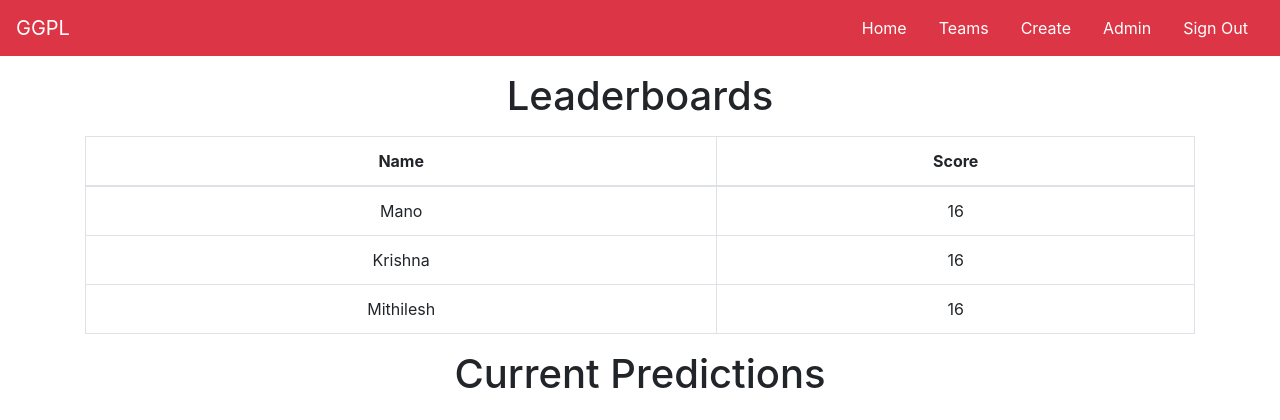
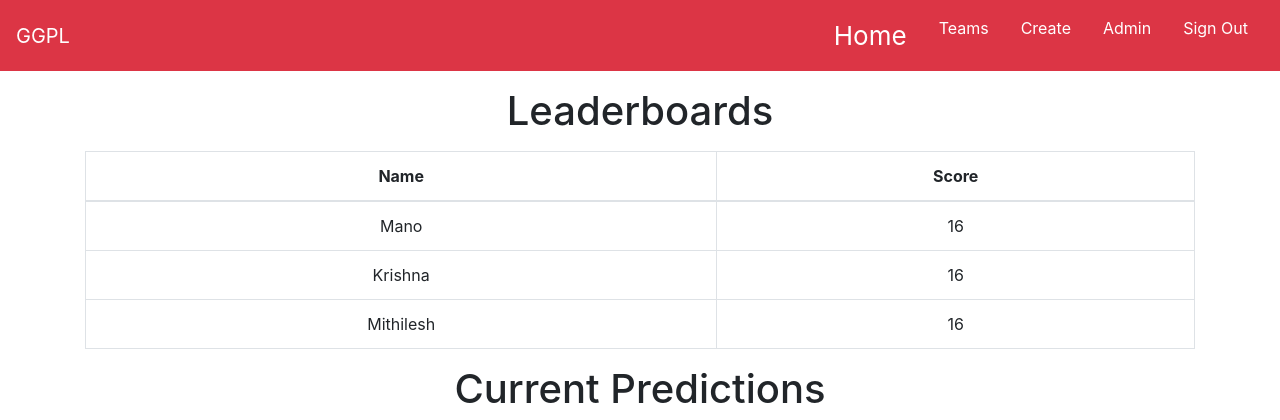
Before and after one commit to krishna1045/ggpl_django, a Django app: page / in a window 1280 px wide. Shown: the top 420 px of the page. Run offline with Django 3.2, Linux system fonts and the light colour scheme.

Commit message:
removed 3 css and made one global css

```diff
--- /dev/null
+++ b/static/style.css
@@ -0,0 +1,6 @@
+body{
+    background: black;
+}
+.green{
+    font-size: 26px;
+}
--- a/templates/base.html
+++ b/templates/base.html
@@ -7,7 +7,7 @@
     <meta http-equiv="X-UA-Compatible" content="IE=edge">
     <meta name="viewport" content="width=device-width, initial-scale=1.0">
     <title>Home</title>
-
+    <link rel="stylesheet" href="{% static 'style.css' %}">
     <link rel="stylesheet" href="https://cdn.jsdelivr.net/npm/bootstrap@4.6.0/dist/css/bootstrap.min.css"
         integrity="sha384-B0vP5xmATw1+K9KRQjQERJvTumQW0nPEzvF6L/Z6nronJ3oUOFUFpCjEUQouq2+l" crossorigin="anonymous" />
 
@@ -24,7 +24,7 @@
         <div class="collapse navbar-collapse" id="navbarNav">
             <ul class="navbar-nav text-center ml-auto">
                 <li class="nav-item my-xs-1 active mx-lg-2">
-                    <a class="nav-link" href="{% url 'home' %}">Home</a>
+                    <a class="nav-link green" href="{% url 'home' %}">Home</a>
                 </li>
                 <li class="nav-item my-xs-1 active mx-lg-2">
                     <a class="nav-link" href="{% url 'teams' %}">Teams</a>
```
Also changed, not shown: static/home/styles/styles.css (deleted, +0 -7 lines), static/create_predictions/styles/styles.css (deleted), static/teams/styles/styles.css (deleted).
